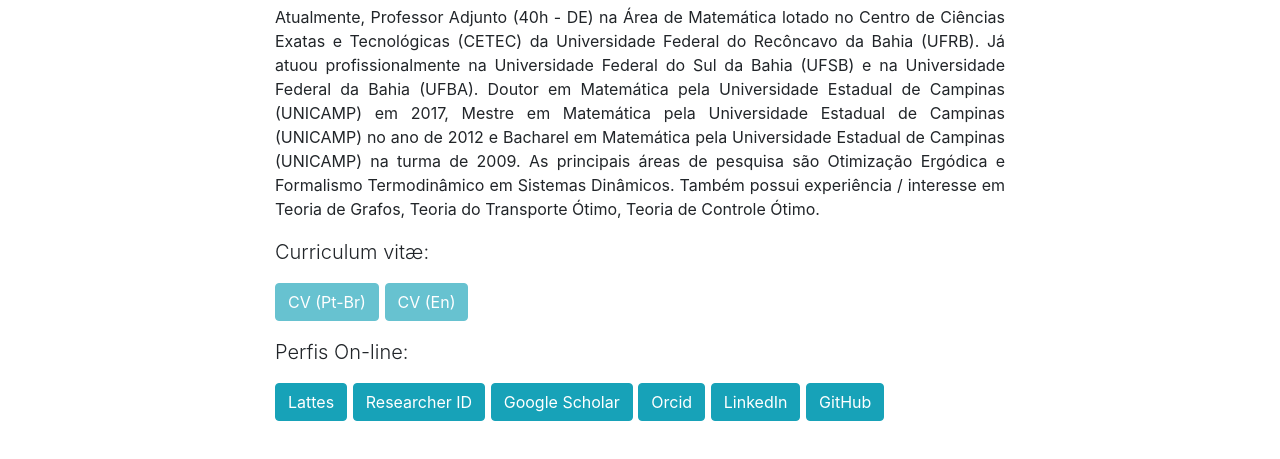
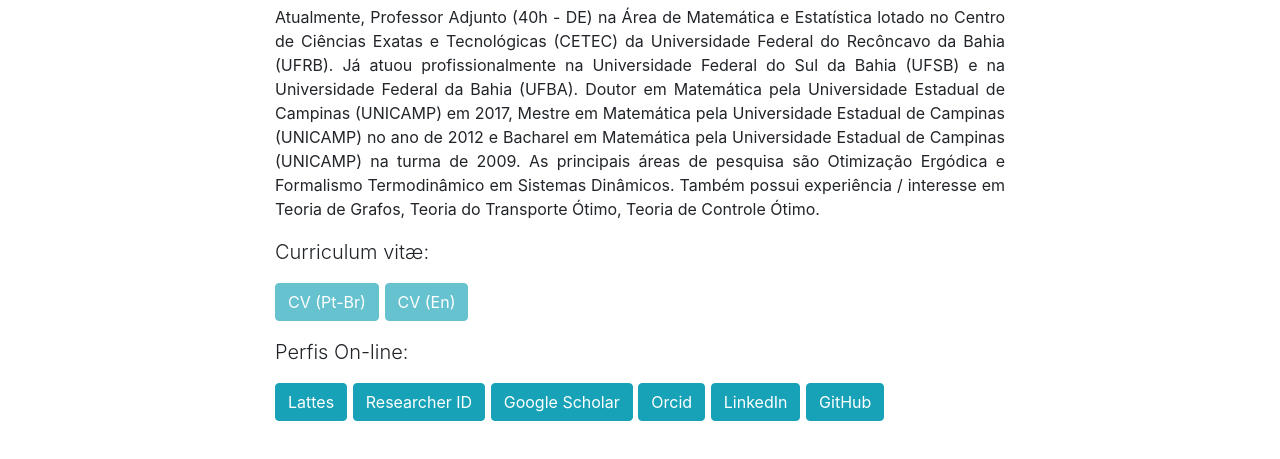
Before and after one commit to jtagomes/jtagomes.github.io, a website with bundled scripts: page index.html in a window 1280 px wide. Shown: the part 631-1090 px from the top of the page. Built offline with nearby package versions, Linux system fonts and the light colour scheme.

Commit message:
Update index.html

```diff
--- a/index.html
+++ b/index.html
@@ -78,7 +78,7 @@
 <div class="col-lg-8 mx-auto">
 <h2>Sobre</h2>
 <p class="text-justify">
-Atualmente, Professor Adjunto (40h - DE) na Área de Matemática lotado no Centro de Ciências Exatas e Tecnológicas (CETEC) da Universidade Federal do Recôncavo da Bahia (UFRB).
+Atualmente, Professor Adjunto (40h - DE) na Área de Matemática e Estatística lotado no Centro de Ciências Exatas e Tecnológicas (CETEC) da Universidade Federal do Recôncavo da Bahia (UFRB).
 Já atuou profissionalmente na Universidade Federal do Sul da Bahia (UFSB) e na Universidade Federal da Bahia (UFBA).
 Doutor em Matemática pela Universidade Estadual de Campinas (UNICAMP) em 2017, Mestre em Matemática pela Universidade Estadual de Campinas (UNICAMP) no ano de 2012 e Bacharel em Matemática pela Universidade Estadual de Campinas (UNICAMP) na turma de 2009.
 As principais áreas de pesquisa são Otimização Ergódica e Formalismo Termodinâmico em Sistemas Dinâmicos.
```
